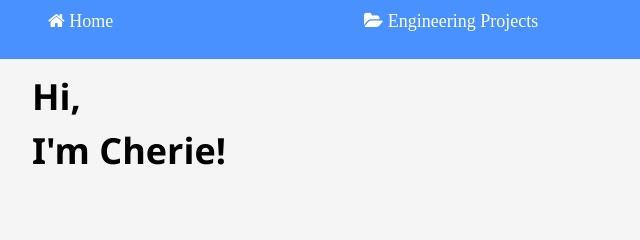
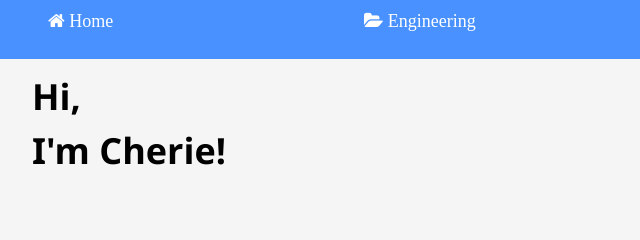
Before and after one commit to cheriefrancis/cheriefrancisportfolio.github.io, a plain HTML site: page index.html in a window 1280 px wide. Shown: the top 240 px of the page, 0-640 px from the left. Drawn offline with nearby package versions, Linux system fonts and the light colour scheme; a web font is replaced by a local one.

Commit message:
Update index.html

```diff
--- a/index.html
+++ b/index.html
@@ -36,7 +36,7 @@
 
     <div class="w3-quarter w3-container w3-margin-bottom">
       <div class="w3-container">
-         <button class="w3-bar-item w3-button" onclick="openCity('Engineering')" style="color:white;"><i class="fa fa-folder-open"></i> Engineering Projects</button>
+         <button class="w3-bar-item w3-button" onclick="openCity('Engineering')" style="color:white;"><i class="fa fa-folder-open"></i> Engineering</button>
       </div>
     </div>
 
```
